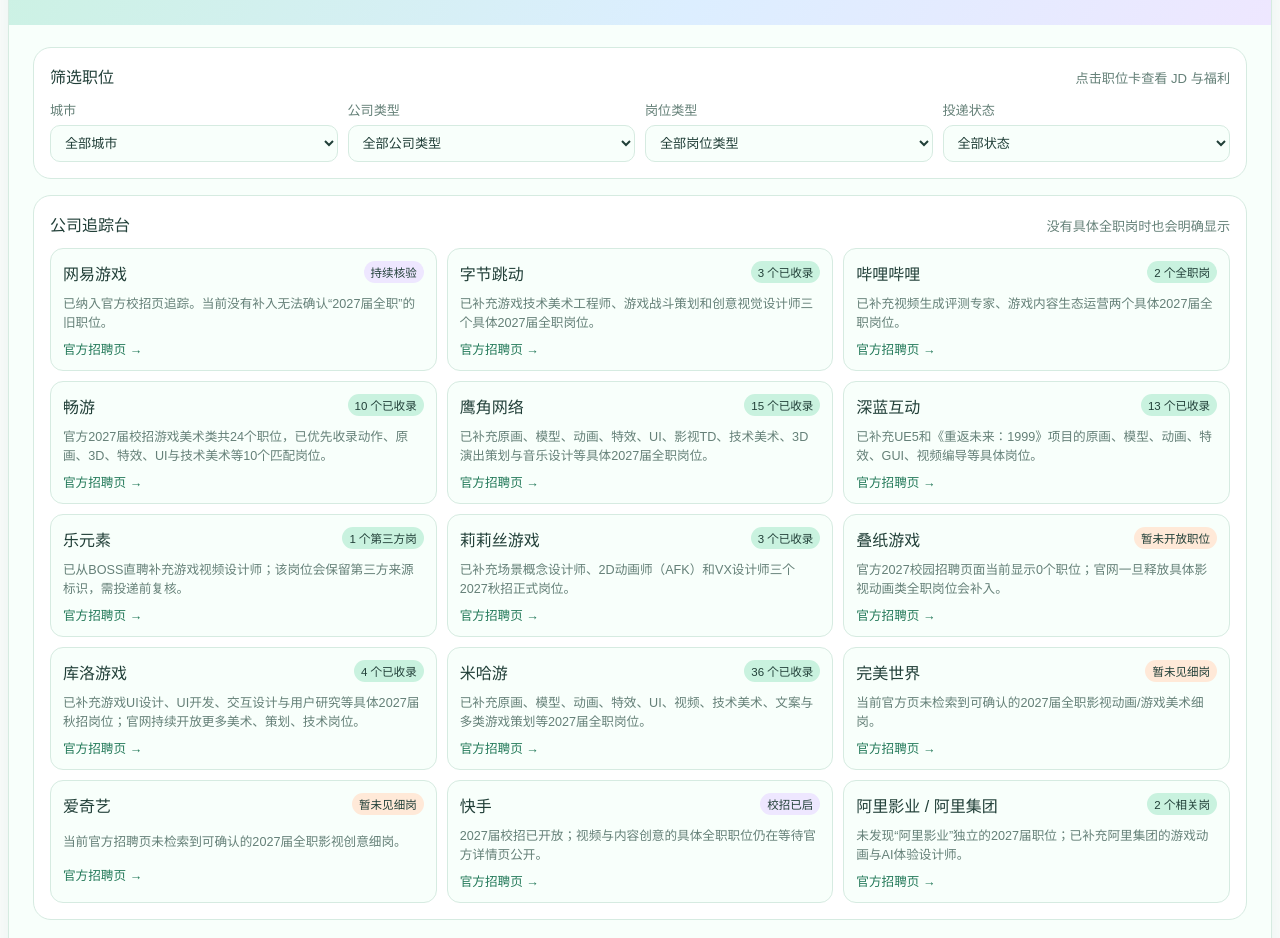
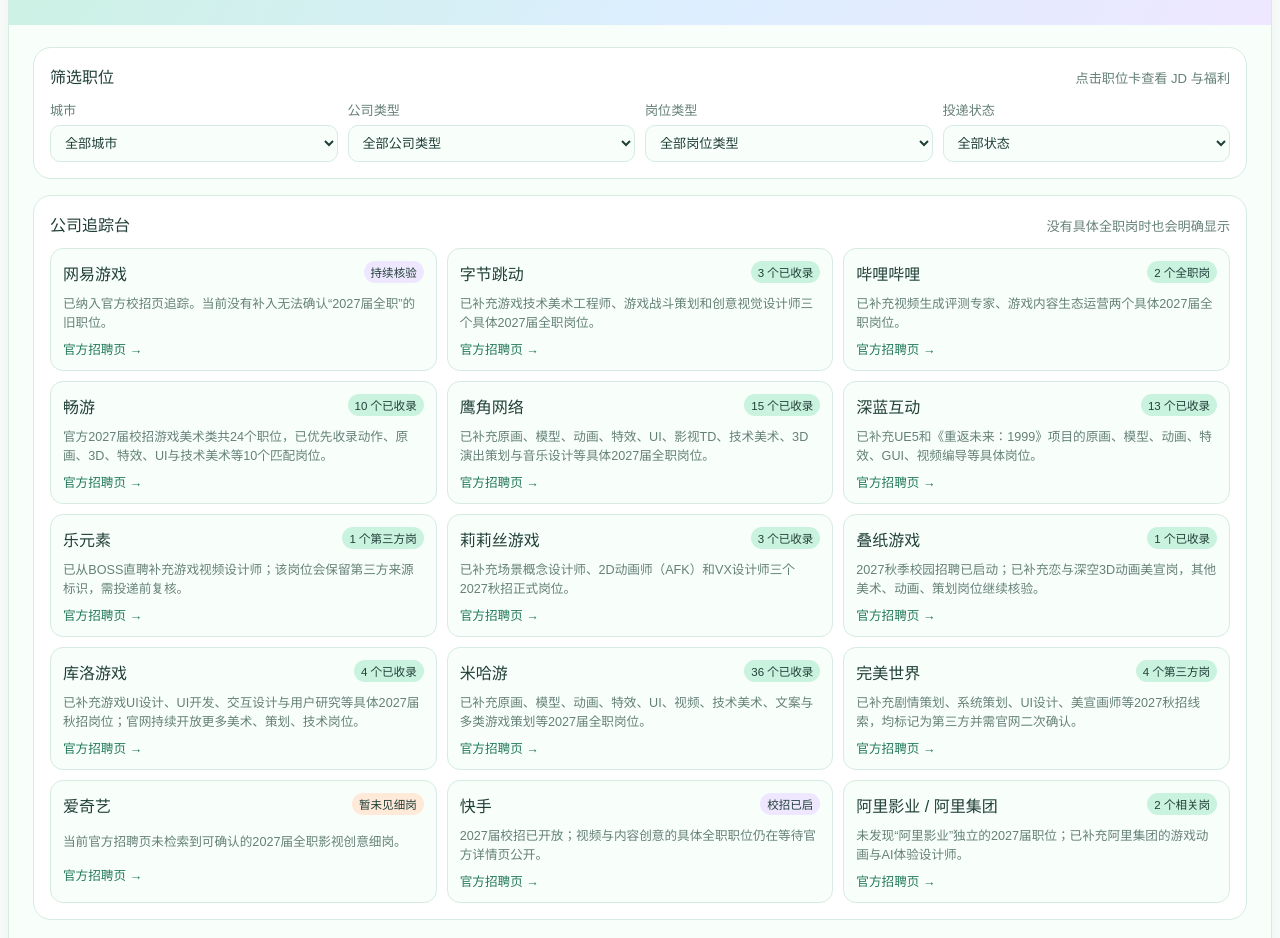
Before and after one commit to iwonaaa/27grad-job-tracker, a plain HTML site: page index.html in a window 1280 px wide. Shown: the part 239-1177 px from the top of the page. Drawn offline with Linux system fonts and the light colour scheme.

Commit message:
Add job listings for multiple game companies

```diff
--- a/index.html
+++ b/index.html
@@ -231,6 +231,13 @@
       note:'米哈游官方校招页标注为全职、2027届（2026年9月至2027年8月期间毕业）；Base为上海。', source:'官网（米哈游校招页）', status:'未投递'
     })));
     jobs.push(...[
+      {id:'pw-story-planner',company:'完美世界游戏',companyType:'游戏公司',role:'剧情策划',roleType:'创意内容策划',city:'未公布',start:'未公布',end:'2026-10-18',jd:'第三方2027秋招公告列出的游戏策划岗位；具体项目、职责与岗位要求请以完美世界官网实时职位页为准。',pay:'官方未公布',url:'https://hicv.cn/xiaozhao/perfect-world-2027-autumn-recruitment-beijing-12706-70d580',note:'第三方校招公告显示完美世界2027秋招面向本科及以上，工作地点覆盖北京、上海、苏州，截止日期为2026年10月18日。',source:'第三方（HI简历）',status:'未投递'},
+      {id:'pw-system-planner',company:'完美世界游戏',companyType:'游戏公司',role:'系统策划',roleType:'游戏内容策划',city:'未公布',start:'未公布',end:'2026-10-18',jd:'第三方2027秋招公告列出的游戏策划岗位；具体项目、职责与岗位要求请以完美世界官网实时职位页为准。',pay:'官方未公布',url:'https://hicv.cn/xiaozhao/perfect-world-2027-autumn-recruitment-beijing-12706-70d580',note:'第三方校招公告显示完美世界2027秋招面向本科及以上，工作地点覆盖北京、上海、苏州，截止日期为2026年10月18日。',source:'第三方（HI简历）',status:'未投递'},
+      {id:'pw-ui-design',company:'完美世界游戏',companyType:'游戏公司',role:'UI设计',roleType:'交互 / 动效设计',city:'未公布',start:'未公布',end:'2026-10-18',jd:'第三方2027秋招公告列出的美术设计岗位；具体项目、职责与作品集要求请以完美世界官网实时职位页为准。',pay:'官方未公布',url:'https://hicv.cn/xiaozhao/perfect-world-2027-autumn-recruitment-beijing-12706-70d580',note:'第三方校招公告显示完美世界2027秋招面向本科及以上，工作地点覆盖北京、上海、苏州，截止日期为2026年10月18日。',source:'第三方（HI简历）',status:'未投递'},
+      {id:'pw-promo-illustrator',company:'完美世界游戏',companyType:'游戏公司',role:'美宣画师',roleType:'品牌视觉 / 视频设计',city:'未公布',start:'未公布',end:'2026-10-18',jd:'第三方2027秋招公告列出的美术设计岗位；具体项目、职责与作品集要求请以完美世界官网实时职位页为准。',pay:'官方未公布',url:'https://hicv.cn/xiaozhao/perfect-world-2027-autumn-recruitment-beijing-12706-70d580',note:'第三方校招公告显示完美世界2027秋招面向本科及以上，工作地点覆盖北京、上海、苏州，截止日期为2026年10月18日。',source:'第三方（HI简历）',status:'未投递'},
+      {id:'paper-3d-animation',company:'叠纸游戏 / 星叠',companyType:'游戏公司',role:'3D动画－美宣岗（恋与深空）',roleType:'游戏视频 / 品宣设计',city:'上海',start:'2026-08-18',end:'2026-10-30',jd:'根据原画设计和真人参考完成符合游戏风格与角色性格的3D静帧Pose制作，涵盖面部表情、肢体动作、道具白模、相机与预览灯光，输出具备故事感的静帧画面。',pay:'官方未公布',url:'https://career.papegames.com/PaperStar/position/7625856082720065855/detail',note:'叠纸2027秋招公告由高校就业平台发布，网申截止为2026年10月30日；官方职位详情页显示该岗位为上海全职。',source:'官网职位页 + 第三方（高校就业网）',status:'未投递'}
+    ]);
+    jobs.push(...[
       {id:'cyou-action',company:'畅游',companyType:'游戏公司',role:'游戏动作设计师',roleType:'动画设计',city:'未公布',start:'未公布',end:'未公布',jd:'畅游官方2027届秋招全职游戏美术职位。完整岗位职责、作品集与面试安排请在职位详情页查看。',pay:'薪资未公布。畅游官网列示校招编制保护、导师制度、七险一金、15天带薪年假、年度体检等；具体以Offer为准。',url:'https://app.mokahr.com/campus-recruitment/cyou-inc/42233#/job/2344e404-96c5-4d8d-8469-104dbd437b20',note:'畅游官方校招职位页标注2027届秋招、全职、游戏美术，职位发布时间为2026年7月27日。',source:'官网（畅游校招页）',status:'未投递'},
       {id:'cyou-3d-character',company:'畅游',companyType:'游戏公司',role:'3D角色设计师',roleType:'游戏美术 / 3D建模',city:'未公布',start:'未公布',end:'未公布',jd:'畅游官方2027届秋招全职游戏美术职位。完整岗位职责、作品集与面试安排请在职位详情页查看。',pay:'薪资未公布。畅游官网列示校招编制保护、导师制度、七险一金、15天带薪年假、年度体检等；具体以Offer为准。',url:'https://app.mokahr.com/campus-recruitment/cyou-inc/42233#/job/2f4a38ad-4fdb-4fd9-bb42-f8291c1c4897',note:'畅游官方校招职位页标注2027届秋招、全职、游戏美术，职位发布时间为2026年7月27日。',source:'官网（畅游校招页）',status:'未投递'},
       {id:'cyou-2d-character',company:'畅游',companyType:'游戏公司',role:'2D角色原画设计师',roleType:'游戏美术 / 原画',city:'未公布',start:'未公布',end:'未公布',jd:'畅游官方2027届校招全职游戏美术职位。完整岗位职责、作品集与面试安排请在职位详情页查看。',pay:'薪资未公布。畅游官网列示校招编制保护、导师制度、七险一金、15天带薪年假、年度体检等；具体以Offer为准。',url:'https://app.mokahr.com/campus-recruitment/cyou-inc/42233#/job/41d190e8-daa1-46b9-b691-ebb7bb3bf74b',note:'畅游官方校招职位页标注2027届校招、全职、游戏美术，职位发布时间为2026年7月27日。',source:'官网（畅游校招页）',status:'未投递'},
@@ -253,10 +260,10 @@
       {name:'深蓝互动',state:'open',label:'13 个已收录',text:'已补充UE5和《重返未来：1999》项目的原画、模型、动画、特效、GUI、视频编导等具体岗位。',url:'https://campus.bluepoch.com/'},
       {name:'乐元素',state:'open',label:'1 个第三方岗',text:'已从BOSS直聘补充游戏视频设计师；该岗位会保留第三方来源标识，需投递前复核。',url:'https://www.happyelements.com/'},
       {name:'莉莉丝游戏',state:'open',label:'3 个已收录',text:'已补充场景概念设计师、2D动画师（AFK）和VX设计师三个2027秋招正式岗位。',url:'https://lilithgames.jobs.feishu.cn/campus/'},
-      {name:'叠纸游戏',state:'paused',label:'暂未开放职位',text:'官方2027校园招聘页面当前显示0个职位；官网一旦释放具体影视动画类全职岗位会补入。',url:'https://career.papegames.com/campus'},
+      {name:'叠纸游戏',state:'open',label:'1 个已收录',text:'2027秋季校园招聘已启动；已补充恋与深空3D动画美宣岗，其他美术、动画、策划岗位继续核验。',url:'https://career.papegames.com/campus'},
       {name:'库洛游戏',state:'open',label:'4 个已收录',text:'已补充游戏UI设计、UI开发、交互设计与用户研究等具体2027届秋招岗位；官网持续开放更多美术、策划、技术岗位。',url:'https://kurogame.jobs.feishu.cn/campus'},
       {name:'米哈游',state:'open',label:'36 个已收录',text:'已补充原画、模型、动画、特效、UI、视频、技术美术、文案与多类游戏策划等2027届全职岗位。',url:'https://jobs.mihoyo.com/#/campus/position?projectIds%5B0%5D=13'},
-      {name:'完美世界',state:'paused',label:'暂未见细岗',text:'当前官方页未检索到可确认的2027届全职影视动画/游戏美术细岗。',url:'https://job.wanmei.com/'},
+      {name:'完美世界',state:'open',label:'4 个第三方岗',text:'已补充剧情策划、系统策划、UI设计、美宣画师等2027秋招线索，均标记为第三方并需官网二次确认。',url:'https://jobs.games.wanmei.com/school.html'},
       {name:'爱奇艺',state:'paused',label:'暂未见细岗',text:'当前官方招聘页未检索到可确认的2027届全职影视创意细岗。',url:'https://zhaopin.iqiyi.com/'},
       {name:'快手',state:'watch',label:'校招已启',text:'2027届校招已开放；视频与内容创意的具体全职职位仍在等待官方详情页公开。',url:'https://zhaopin.kuaishou.cn/'},
       {name:'阿里影业 / 阿里集团',state:'open',label:'2 个相关岗',text:'未发现“阿里影业”独立的2027届职位；已补充阿里集团的游戏动画与AI体验设计师。',url:'https://campus-talent.alibaba.com/campus/position'}
```
